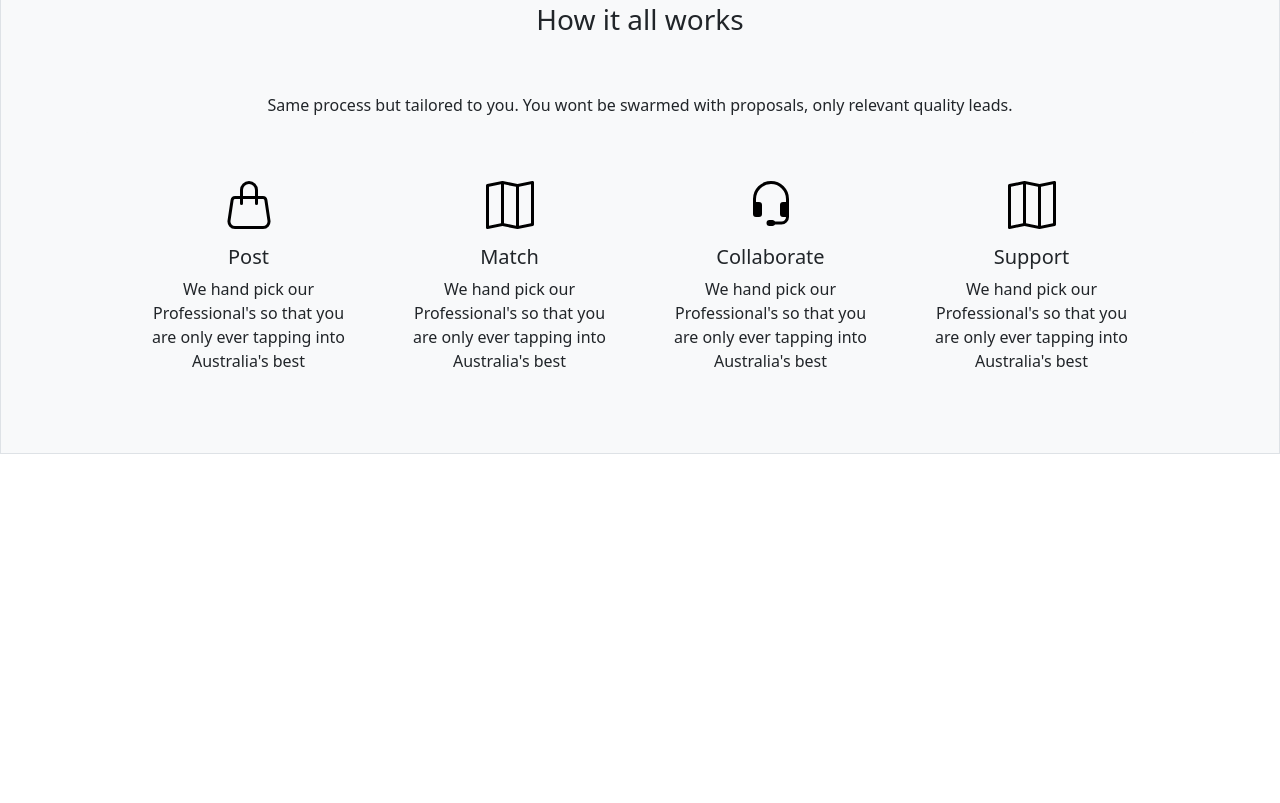
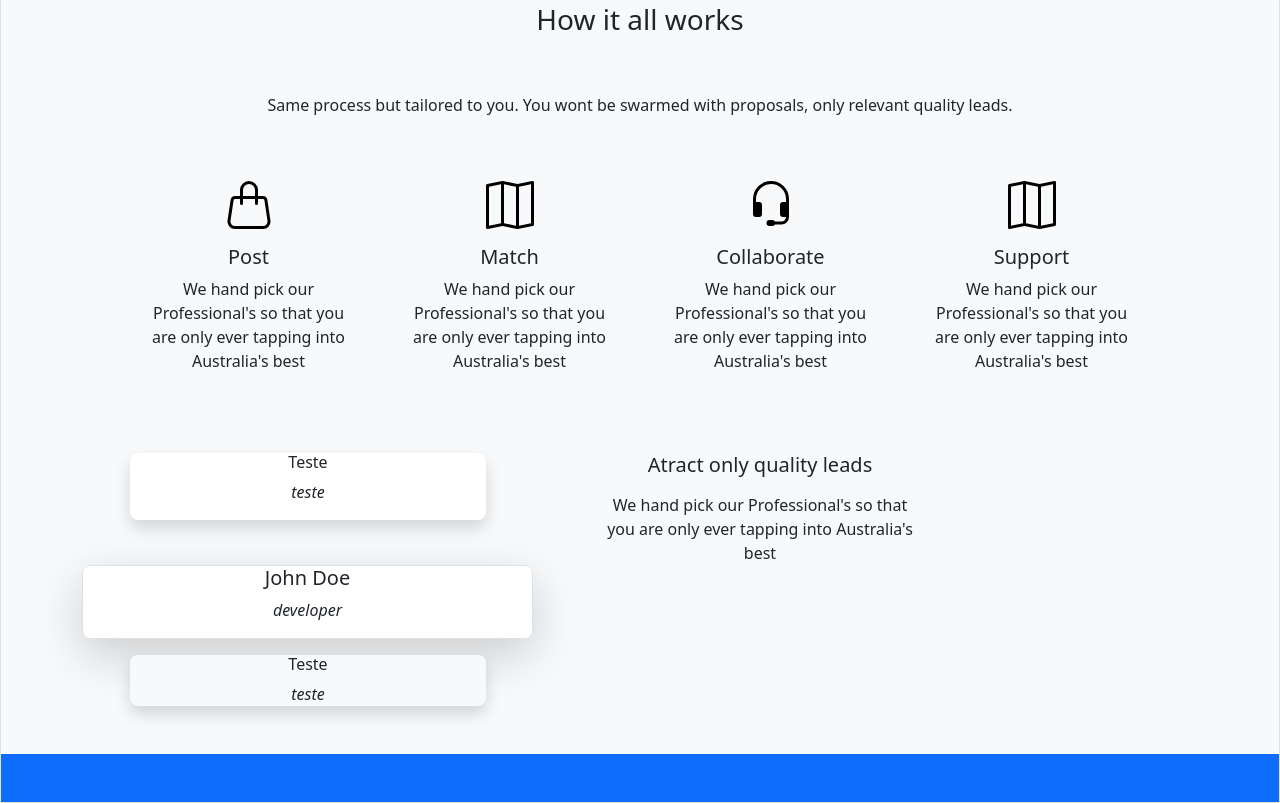
Before and after one commit to bhcouto/taskLandingPage, a plain HTML site: page index.html in a window 1280 px wide. Shown: the part 1233-2036 px from the top of the page. Before the commit the page ends 1687 px from the top, so only its background shows below. Drawn offline with nearby package versions, Linux system fonts and the light colour scheme.

Commit message:
Feito container com cards de aceitar/recusar

```diff
--- a/index.html
+++ b/index.html
@@ -154,6 +154,41 @@
                     </div>
                 </section>
             </section>
+            <section class="border-0  bg-light text-center mb-5">
+                <div class="container-fluid container-lg ">
+                    <div class="row">
+                        <div class="col-4 ms-5">
+                            <div class="card border-0 shadow rounded-3">
+                                <h6>Teste</h6>
+                                <p><em>teste</em></p>
+                            </div>
+                        </div>
+                        <div class="col-4 ms-5">
+                            <div class="card border-0 bg-light ms-5">
+                                <h5 class="card-title mb-3">
+                                    Atract only quality leads
+                                </h5>
+                                <p class="card-text fw-light ">We hand pick our Professional's so that you are only ever tapping into Australia's best</p>
+                            </div>
+                        </div>
+                        <div class="col-5">
+                            <div class="card border-0">
+                                <div class="border shadow-lg bg-white rounded-3">
+                                    <h5>John Doe</h5>
+                                    <p><em>developer</em></p>
+                                </div>
+                            </div>
+                        </div>
+                        <div class="col-5"></div>
+                        <div class="col-4 ms-5 mt-3 mb-5">
+                            <div class="card border-0 shadow bg-light rounded-3">
+                                <h6 class="card-title">Teste</h6>
+                                <p class="card-text"><em>teste</em></p>
+                            </div>
+                        </div>
+                    </div>
+                </div>
+            </section>
         </section>
     </main>
 </body>
```
